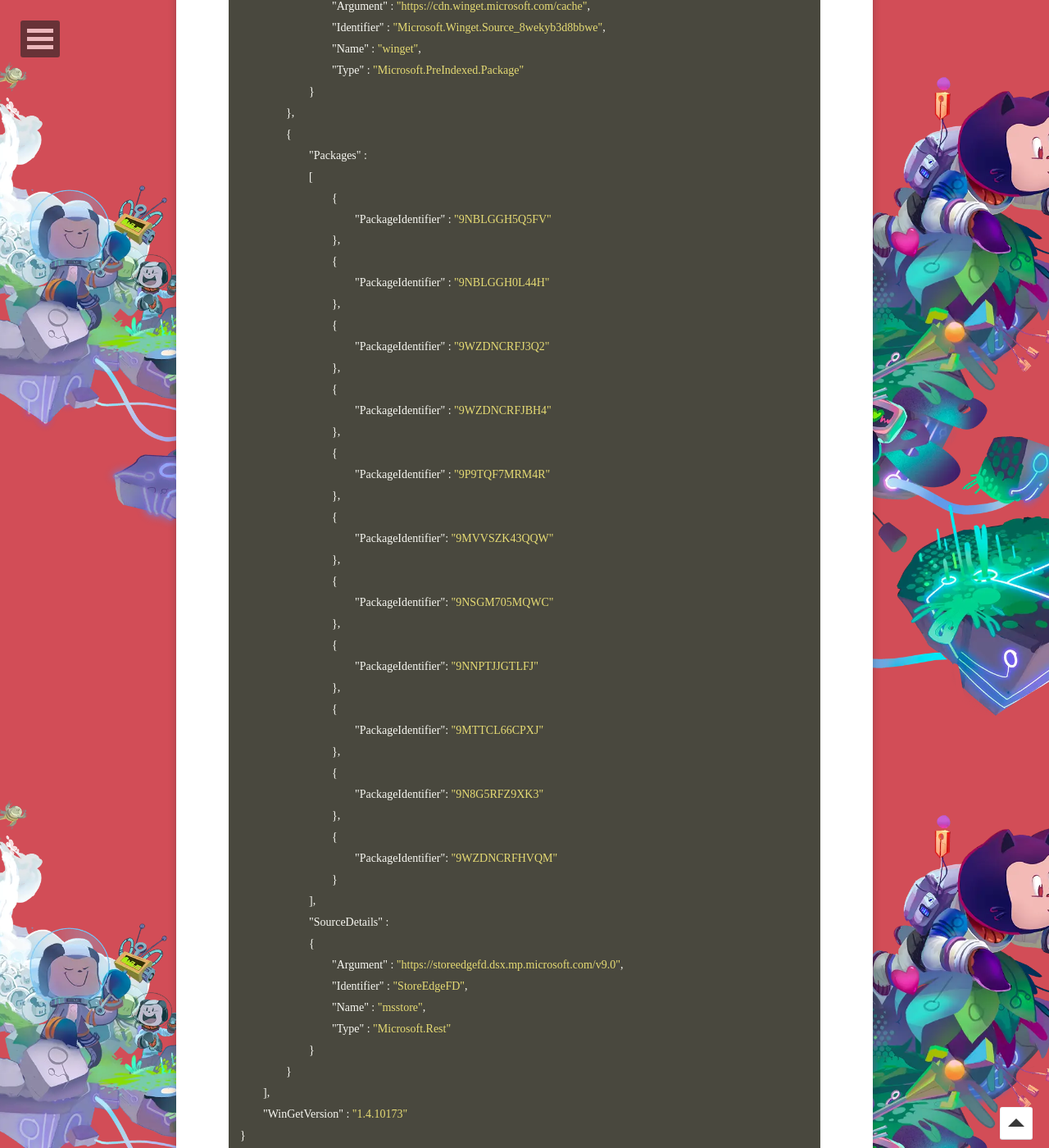
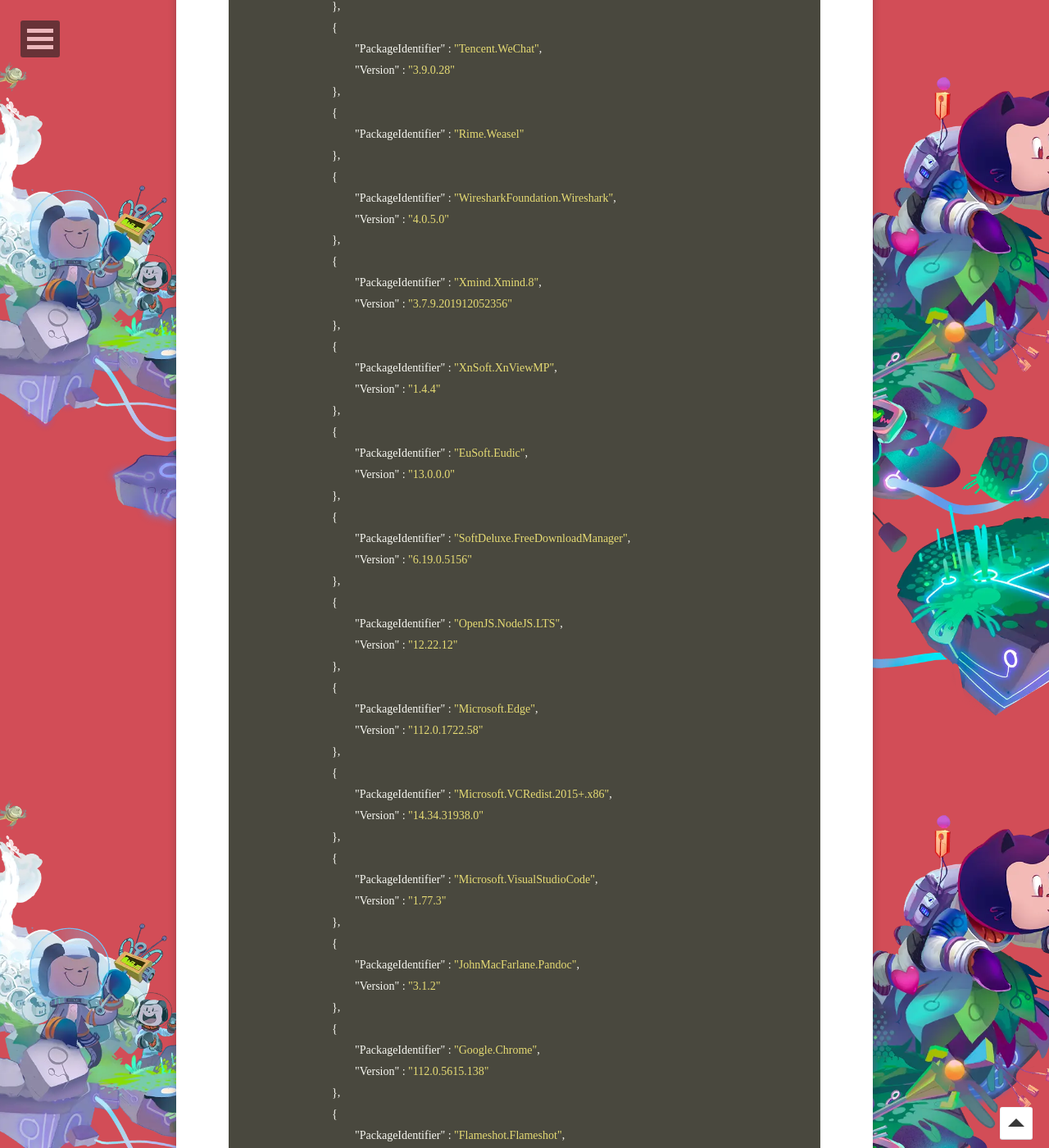
Before and after one commit to WebPavel/WebPavel.github.io, a Jekyll site: the page built from _posts/2023-04-14-WinGet-Usage.md, in a window 1280 px wide and 1400 px high, scrolled down 2716 px. Shown: the whole window at 82% size. Built offline with Jekyll 4.4.1, drawn with Linux system fonts in a browser that asks for light colours; some web fonts are replaced; some of the changed text lies outside the part shown.

Commit message:
Update 2023-04-14-WinGet-Usage.md

```diff
--- a/_posts/2023-04-14-WinGet-Usage.md
+++ b/_posts/2023-04-14-WinGet-Usage.md
@@ -15,87 +15,154 @@
 
 {
 	"$schema" : "https://aka.ms/winget-packages.schema.2.0.json",
-	"CreationDate" : "2023-04-15T22:32:23.537-00:00",
+	"CreationDate" : "2023-04-26T14:52:47.665-00:00",
 	"Sources" :
 	[
 		{
 			"Packages" :
 			[
 				{
-					"PackageIdentifier" : "7zip.7zip"
+					"PackageIdentifier" : "JGraph.Draw",
+					"Version" : "21.1.2"
 				},
 				{
-					"PackageIdentifier" : "ShareX.ShareX"
+					"PackageIdentifier" : "7zip.7zip",
+					"Version" : "22.01"
 				},
 				{
-					"PackageIdentifier" : "voidtools.Everything"
+					"PackageIdentifier" : "Piriform.CCleaner",
+					"Version" : "6.10"
 				},
 				{
-					"PackageIdentifier" : "Telerik.Fiddler.Classic"
+					"PackageIdentifier" : "voidtools.Everything",
+					"Version" : "1.4.1.1022"
 				},
 				{
-					"PackageIdentifier" : "GeekUninstaller.GeekUninstaller"
+					"PackageIdentifier" : "Telerik.Fiddler.Classic",
+					"Version" : "5.0.20211.51073"
+				},
+				{
+					"PackageIdentifier" : "GeekUninstaller.GeekUninstaller",
+					"Version" : "1.5.1.163"
 				},
 				{
 					"PackageIdentifier" : "Git.Git",
 					"Version" : "2.34.1"
 				},
 				{
-					"PackageIdentifier" : "Google.Chrome.Dev"
-				},
-				{
-					"PackageIdentifier" : "Gyan.FFmpeg"
+					"PackageIdentifier" : "Gyan.FFmpeg",
+					"Version" : "6.0"
 				},
 				{
 					"PackageIdentifier" : "JetBrains.IntelliJIDEA.Ultimate",
 					"Version" : "2021.1.3"
 				},
 				{
-					"PackageIdentifier" : "JetBrains.IntelliJIDEA.Community"
+					"PackageIdentifier" : "JetBrains.IntelliJIDEA.Community",
+					"Version" : "2023.1"
 				},
 				{
-					"PackageIdentifier" : "Microsoft.Edge"
+					"PackageIdentifier" : "Microsoft.EdgeWebView2Runtime",
+					"Version" : "106.0.1370.47"
 				},
 				{
-					"PackageIdentifier" : "Microsoft.EdgeWebView2Runtime"
+					"PackageIdentifier" : "Microsoft.WindowsTerminal",
+					"Version" : "1.16.10261.0"
 				},
 				{
-					"PackageIdentifier" : "OBSProject.OBSStudio"
+					"PackageIdentifier" : "Mozilla.Firefox",
+					"Version" : "112.0.1"
 				},
 				{
-					"PackageIdentifier" : "Postman.Postman"
+					"PackageIdentifier" : "Mozilla.Thunderbird",
+					"Version" : "102.10.0"
 				},
 				{
-					"PackageIdentifier" : "Daum.PotPlayer",
-					"Version" : "210729"
+					"PackageIdentifier" : "OBSProject.OBSStudio",
+					"Version" : "29.0.2"
 				},
 				{
-					"PackageIdentifier" : "VideoLAN.VLC"
+					"PackageIdentifier" : "Postman.Postman",
+					"Version" : "10.13.0"
 				},
 				{
-					"PackageIdentifier" : "WiresharkFoundation.Wireshark"
+					"PackageIdentifier" : "SMPlayer.SMPlayer",
+					"Version" : "22.2.0"
 				},
 				{
-					"PackageIdentifier" : "Xmind.Xmind.8"
+					"PackageIdentifier" : "Tencent.TIM",
+					"Version" : "3.4.3.22064"
 				},
 				{
-					"PackageIdentifier" : "JavadMotallebi.NeatDownloadManager"
+					"PackageIdentifier" : "Debian.Debian",
+					"Version" : "1.12.1.0"
+				},
+				{
+					"PackageIdentifier" : "VideoLAN.VLC",
+					"Version" : "3.0.18"
+				},
+				{
+					"PackageIdentifier" : "Tencent.WeChat",
+					"Version" : "3.9.0.28"
+				},
+				{
+					"PackageIdentifier" : "Rime.Weasel"
+				},
+				{
+					"PackageIdentifier" : "WiresharkFoundation.Wireshark",
+					"Version" : "4.0.5.0"
+				},
+				{
+					"PackageIdentifier" : "Xmind.Xmind.8",
+					"Version" : "3.7.9.201912052356"
+				},
+				{
+					"PackageIdentifier" : "XnSoft.XnViewMP",
+					"Version" : "1.4.4"
+				},
+				{
+					"PackageIdentifier" : "EuSoft.Eudic",
+					"Version" : "13.0.0.0"
+				},
+				{
+					"PackageIdentifier" : "SoftDeluxe.FreeDownloadManager",
+					"Version" : "6.19.0.5156"
 				},
 				{
 					"PackageIdentifier" : "OpenJS.NodeJS.LTS",
 					"Version" : "12.22.12"
 				},
 				{
-					"PackageIdentifier" : "Microsoft.VCRedist.2015+.x64"
+					"PackageIdentifier" : "Microsoft.Edge",
+					"Version" : "112.0.1722.58"
 				},
 				{
-					"PackageIdentifier" : "Microsoft.VisualStudioCode"
+					"PackageIdentifier" : "Microsoft.VCRedist.2015+.x86",
+					"Version" : "14.34.31938.0"
 				},
 				{
-					"PackageIdentifier" : "JohnMacFarlane.Pandoc"
+					"PackageIdentifier" : "Microsoft.VisualStudioCode",
+					"Version" : "1.77.3"
 				},
 				{
-					"PackageIdentifier" : "Python.Python.3.8"
+					"PackageIdentifier" : "JohnMacFarlane.Pandoc",
+					"Version" : "3.1.2"
+				},
+				{
+					"PackageIdentifier" : "Google.Chrome",
+					"Version" : "112.0.5615.138"
+				},
+				{
+					"PackageIdentifier" : "Flameshot.Flameshot",
+					"Version" : "12.1.0"
+				},
+				{
+					"PackageIdentifier" : "Microsoft.VCRedist.2015+.x64",
+					"Version" : "14.34.31938.0"
+				},
+				{
+					"PackageIdentifier" : "Python.Python.3.8",
+					"Version" : "3.8.10"
 				}
 			],
 			"SourceDetails" :
@@ -104,51 +171,6 @@
 				"Identifier" : "Microsoft.Winget.Source_8wekyb3d8bbwe",
 				"Name" : "winget",
 				"Type" : "Microsoft.PreIndexed.Package"
-			}
-		},
-		{
-			"Packages" :
-			[
-				{
-					"PackageIdentifier" : "9NBLGGH5Q5FV"
-				},
-				{
-					"PackageIdentifier" : "9NBLGGH0L44H"
-				},
-				{
-					"PackageIdentifier" : "9WZDNCRFJ3Q2"
-				},
-				{
-					"PackageIdentifier" : "9WZDNCRFJBH4"
-				},
-				{
-					"PackageIdentifier" : "9P9TQF7MRM4R"
-				},
-				{
-					"PackageIdentifier": "9MVVSZK43QQW"
-				},
-				{
-					"PackageIdentifier": "9NSGM705MQWC"
-				},
-				{
-					"PackageIdentifier": "9NNPTJJGTLFJ"
-				},
-				{
-					"PackageIdentifier": "9MTTCL66CPXJ"
-				},
-				{
-					"PackageIdentifier": "9N8G5RFZ9XK3"
-				},
-				{
-					"PackageIdentifier": "9WZDNCRFHVQM"
-				}
-			],
-			"SourceDetails" :
-			{
-				"Argument" : "https://storeedgefd.dsx.mp.microsoft.com/v9.0",
-				"Identifier" : "StoreEdgeFD",
-				"Name" : "msstore",
-				"Type" : "Microsoft.Rest"
 			}
 		}
 	],
```
